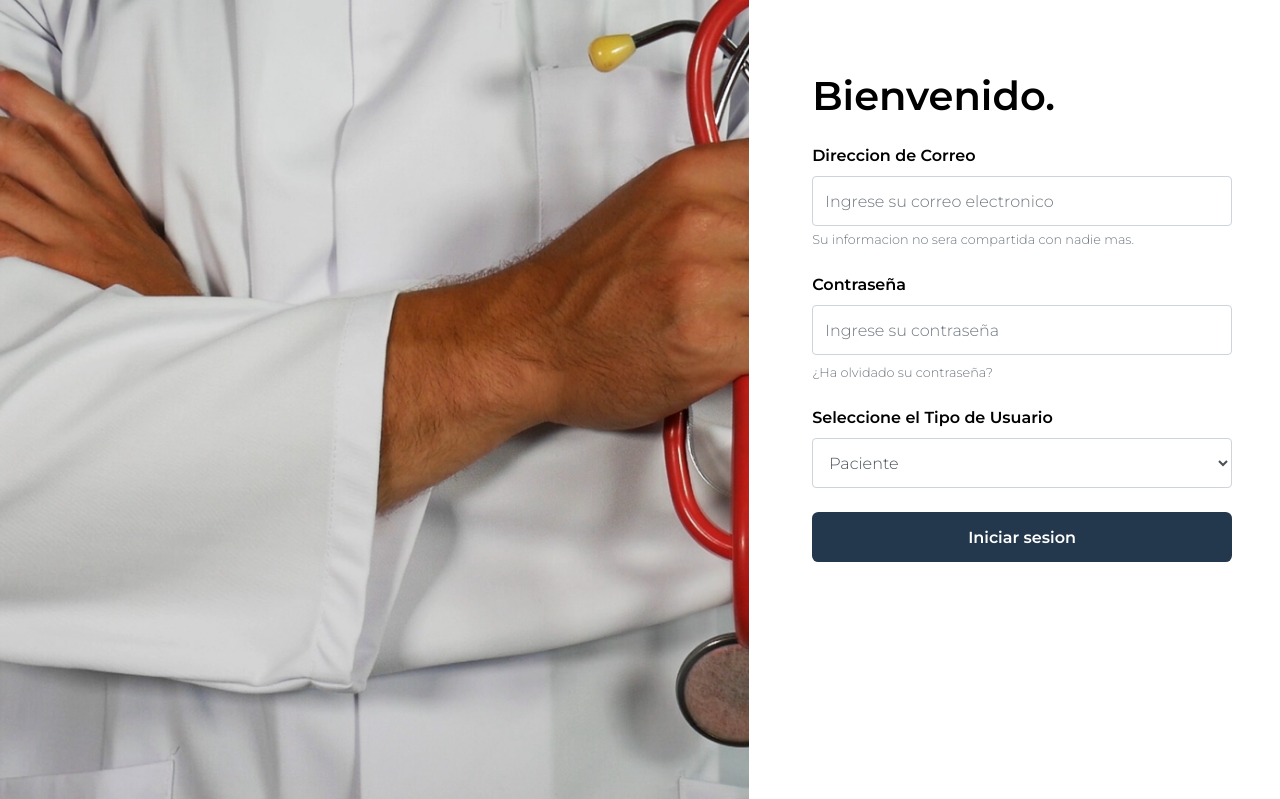
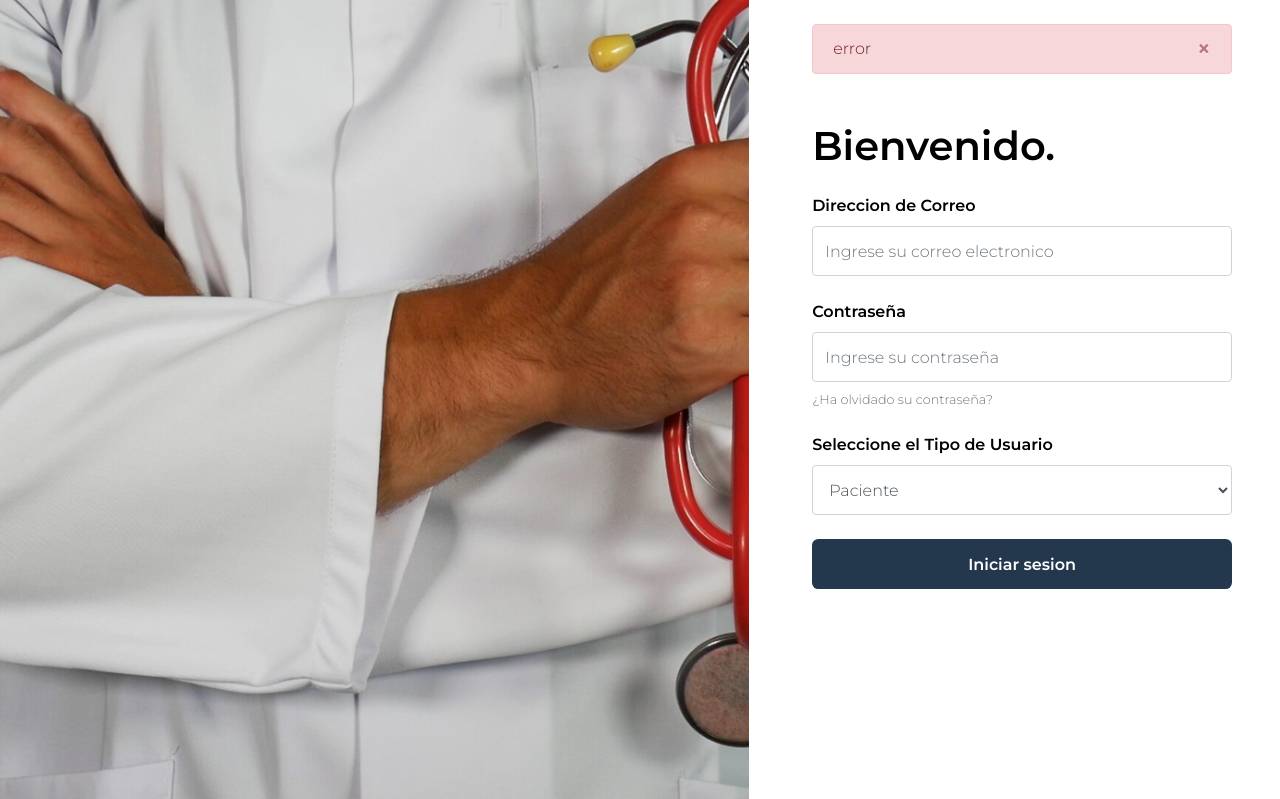
Before and after one commit to juaca2009/GestorHistoriasClinicas, a Flask app: page /inicioSesion in a window 1280 px wide. Shown: the part 80-879 px from the top of the page. Run offline with Flask 2, Linux system fonts and the light colour scheme.

Commit message:
cambio posicion  alertas-nueva variable bandLogin

```diff
--- /dev/null
+++ b/sistema_gestor_historias_clinicas/dtos/homeDtos/loginDto.py
@@ -0,0 +1,12 @@
+from flask_wtf import FlaskForm
+from wtforms import StringField, SelectField, SubmitField
+from wtforms.validators import DataRequired, Length, Email
+
+class loginDto(FlaskForm):
+    email = StringField('email',
+                       validators=[DataRequired("Rellene este campo "), Email("Ingrese un email valido")])
+    contra = StringField('contraseña',
+                       validators=[DataRequired("Rellene este campo ")])
+    tipoL = SelectField('ciudadC',
+                         choices=[('paciente',"Paciente"),('medico',"Medico"), ('aClinico', "Administrador Clinico"), ('aSistema', "Administrador del Sistema")],
+                         validators=[DataRequired("Rellene este campo")])
--- a/sistema_gestor_historias_clinicas/templates/login.html
+++ b/sistema_gestor_historias_clinicas/templates/login.html
@@ -13,28 +13,56 @@
 				</div>
 				<div class="col-lg-5 bg-formulario d-flex flex-column align-items-end min-vh-100 mb-auto">
 					<div class="px-lg-5 py-lg-4 p-4 w-100 align-self-center">
+						{% with messages = get_flashed_messages(with_categories=true) %}
+            				{% if messages %}
+               					 {% if bandLogin != "" %}
+                    				{% for category, message in messages  %}
+                        				<div class="alert alert-{{ category }} alert-dismissible fade show">
+                            				{{ message }}
+                            				<button type="button" class="close" data-dismiss="alert" aria-label="Close">
+                            					<span aria-hidden="true">&times;</span>
+                            				</button>
+                        				</div>
+                    				{% endfor %}
+                				{% endif %}
+            				{% endif %}
+        				{% endwith %}
 						<h1 class="font-weight-bold text-black mb-4 mt-5">
 							Bienvenido.
 						</h1>
-						<form>
+						<form method="POST" action="" novalidate>
+							{{ form.hidden_tag() }}
 							<div class="form-group mb-4">
 							  <label for="emailI" class="form-label text-black font-weight-bold">Direccion de Correo</label>
-							  <input type="email" class="form-control" placeholder="Ingrese su correo electronico" id="emailI" aria-describedby="emailHelp">
-							  <small id="emailHelp" class="form-text text-muted">Su informacion no sera compartida con nadie mas.</small>
+							  {% if form.email.errors %}
+								  {{ form.email(class="form-control is-invalid", type="email", placeholder="Ingrese su correo electronico") }}
+								  <div class="invalid-feedback">
+									{% for error in form.email.errors %}
+										<span>{{ error }}</span>
+									{% endfor %}
+								</div>
+							  {% else %}
+							  	{{ form.email(class="form-control", type="email", placeholder="Ingrese su correo electronico") }}
+							  {% endif %}
 							</div>
 							<div class="form-group mb-4">
 							  <label for="exampleInputPassword1" class="form-label text-black font-weight-bold">Contraseña</label>
-							  <input type="password" class="form-control mb-2"  placeholder="Ingrese su contraseña" id="exampleInputPassword1">
+							  {% if form.contra.errors %}
+								{{ form.contra(class="form-control mb-2 is-invalid", type="password", placeholder="Ingrese su contraseña") }}
+								<div class="invalid-feedback">
+									{% for error in form.contra.errors %}
+										<span>{{ error }}</span>
+									{% endfor %}
+								</div>
+							  {% else %}
+							  	{{ form.contra(class="form-control mb-2", type="password", placeholder="Ingrese su contraseña") }}
+							  {% endif %}
+
 							  <small id="emailHelp" class="form-text text-black text-muted"><a href="#" class="text-muted">¿Ha olvidado su contraseña?</a></small>
 							</div>
 							<div class="from-group mb-4">
 								<label for="tipoI" class="form-label text-black font-weight-bold">Seleccione el Tipo de Usuario</label>
-								<select class="form-control" id="tipoI">
-									<option>Paciente</option>
-									<option>Medico</option>
-									<option>Administrador Clinico</option>
-									<option>Administrador del Sistema</option>
-								</select>
+								{{ form.tipoL(class="form-control", id="tipoI") }}
 							</div>
 							<button type="submit" class="btn btn-primary w-100 btn-color font-weight-bold mb-4">Iniciar sesion</button>
 						  </form>
--- a/sistema_gestor_historias_clinicas/templates/principal_layout.html
+++ b/sistema_gestor_historias_clinicas/templates/principal_layout.html
@@ -41,6 +41,7 @@
 
         {% with messages = get_flashed_messages(with_categories=true) %}
             {% if messages %}
+                {% if bandLogin == "" %}
                     {% for category, message in messages  %}
                         <div class="alert alert-{{ category }} alert-dismissible fade show">
                             {{ message }}
@@ -49,6 +50,7 @@
                             </button>
                         </div>
                     {% endfor %}
+                {% endif %}
             {% endif %}
         {% endwith %}
         {% block contenido %} {% endblock %}
--- a/sistema_gestor_historias_clinicas/vistas/homeV.py
+++ b/sistema_gestor_historias_clinicas/vistas/homeV.py
@@ -2,6 +2,7 @@ from flask import Flask, render_template, request, redirect, session, g, url_for
 from app import app
 from services.home_service import home_service
 from dtos.homeDtos.solicitudClinicaDto import solicitudClinicaDto
+from dtos.homeDtos.loginDto import loginDto
 
 home_vista = Blueprint('home_vista', __name__)
 
@@ -9,12 +10,17 @@ services_home = home_service()
 
 @app.route("/", methods = ["GET", "POST"])
 def home():
-    return render_template("home.html")
+    return render_template("home.html", bandLogin="")
 
 
 @app.route("/inicioSesion", methods = ["GET", "POST"])
 def inicio_sesion():
-    return render_template("login.html", titulo='Inicio Sesion')
+    form = loginDto()
+    if form.validate_on_submit():
+        print(1)
+    else:
+        flash(f'error', 'danger')
+    return render_template("login.html", titulo='Inicio Sesion', form=form, bandLogin="1")
 
 
 @app.route("/registroClinico", methods = ["GET", "POST"])
@@ -29,4 +35,4 @@ def registro_clinico():
             return redirect(url_for('home'))
         else:
             flash(f'La solicitud para {form.nombreC.data} ya ha sido enviada o la clinica ya esta registrada.', 'danger')
-    return render_template("solicitud_clinica.html", titulo='Registro Clinico', form=form)
+    return render_template("solicitud_clinica.html", titulo='Registro Clinico', form=form, bandLogin="")
```
Lines whose indentation alone changed are shown as unchanged.
